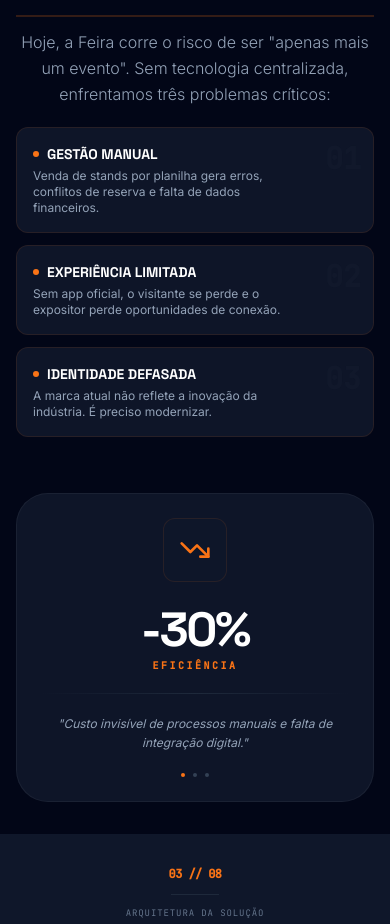
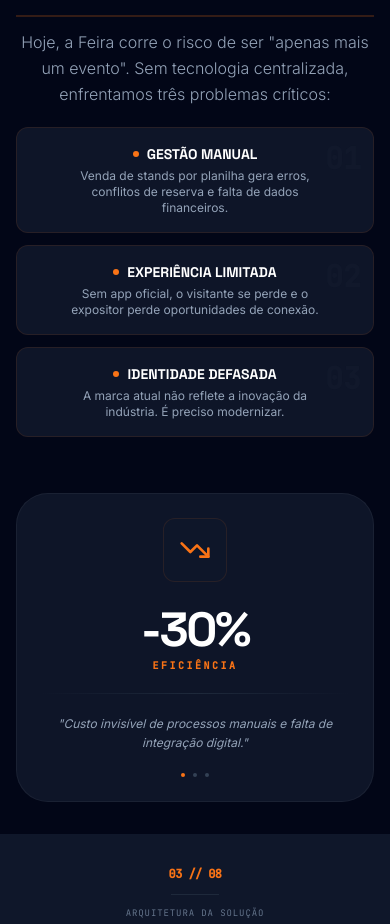
Before and after one commit to lucasrezendera/Proposta-Comercial, a Next.js app: page / in a window 390 px wide. Shown: the part 1021-1945 px from the top of the page. Built offline with nearby package versions, Linux system fonts and the light colour scheme.

Commit message:
Centralizar cards de gargalos no mobile

```diff
--- a/components/Sections/Diagnosis.tsx
+++ b/components/Sections/Diagnosis.tsx
@@ -33,15 +33,15 @@ export const Diagnosis: React.FC = () => {
                 { title: "EXPERIÊNCIA LIMITADA", desc: "Sem app oficial, o visitante se perde e o expositor perde oportunidades de conexão.", icon: "02" },
                 { title: "IDENTIDADE DEFASADA", desc: "A marca atual não reflete a inovação da indústria. É preciso modernizar.", icon: "03" }
               ].map((item, i) => (
-                <div key={i} className="group glass-card p-4 sm:p-5 rounded-xl sm:rounded-2xl relative overflow-hidden">
+                <div key={i} className="group glass-card p-4 sm:p-5 rounded-xl sm:rounded-2xl relative overflow-hidden text-center md:text-left">
                   <div className="absolute top-0 right-0 p-3 sm:p-4 text-slate-800 font-mono text-3xl sm:text-4xl font-bold opacity-20 group-hover:opacity-100 group-hover:text-primary transition-all pointer-events-none">
                     {item.icon}
                   </div>
-                  <h3 className="font-display font-bold text-white text-sm sm:text-base mb-1 flex items-center gap-2 sm:gap-3">
+                  <h3 className="font-display font-bold text-white text-sm sm:text-base mb-1 flex items-center justify-center md:justify-start gap-2 sm:gap-3">
                     <span className="w-1.5 h-1.5 bg-primary rounded-full"></span>
                     {item.title}
                   </h3>
-                  <p className="text-slate-400 text-xs sm:text-sm max-w-[85%]">{item.desc}</p>
+                  <p className="text-slate-400 text-xs sm:text-sm max-w-[85%] mx-auto md:mx-0">{item.desc}</p>
                 </div>
               ))}
             </div>
```
